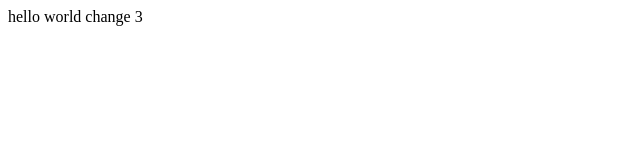
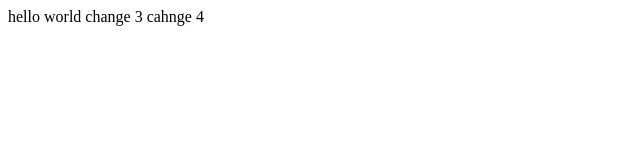
Before and after one commit to ch1ies/javascript-project, a plain HTML site: page scr/chenhao/index.html in a window 1280 px wide. Shown: the full height of the page, 0-640 px from the left. Drawn offline with Linux system fonts and the light colour scheme.

Commit message:
myself 3

```diff
--- a/scr/chenhao/index.html
+++ b/scr/chenhao/index.html
@@ -9,6 +9,7 @@
     <div>
         hello world
         change 3
+        cahnge 4
     </div>
 </body>
 </html>
```
